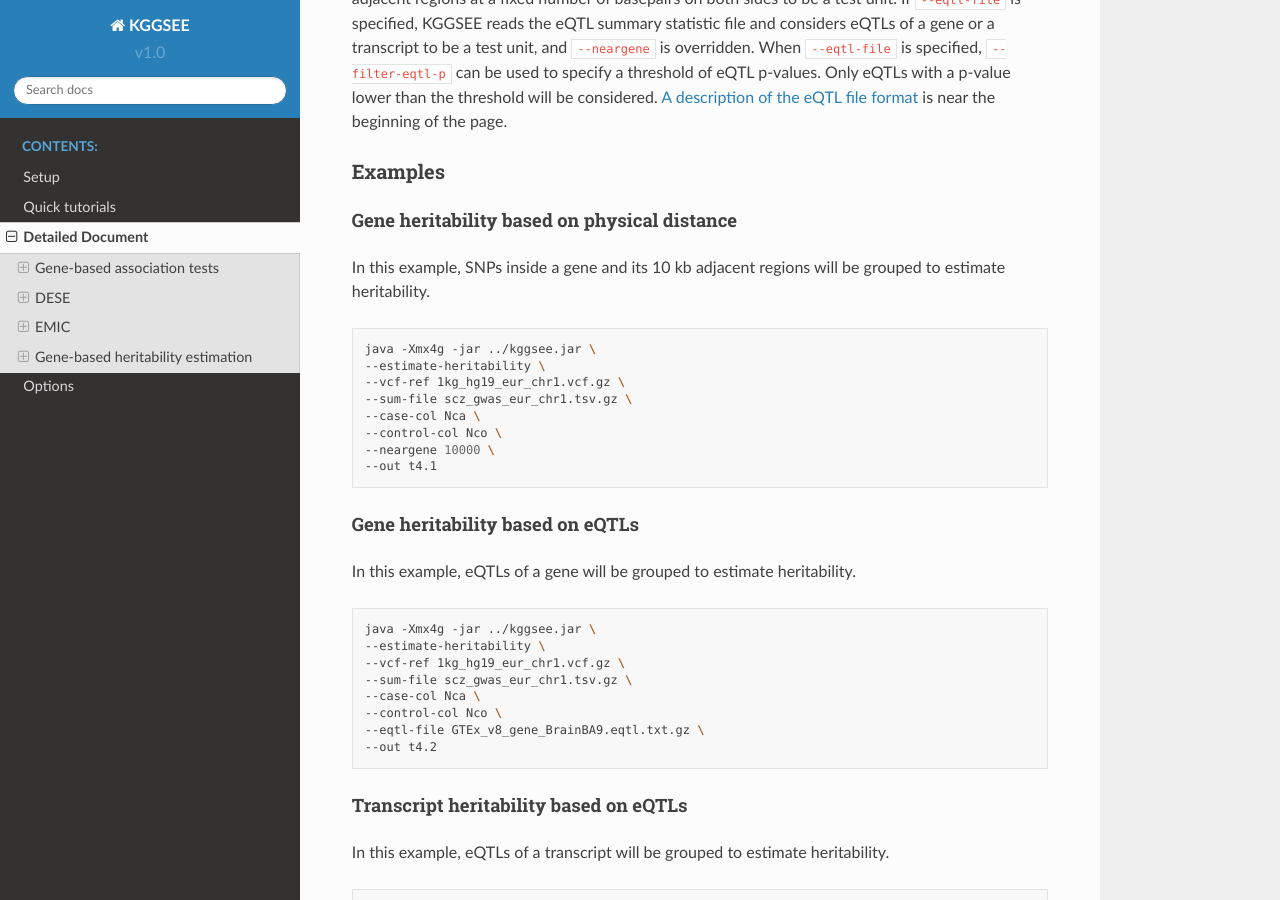
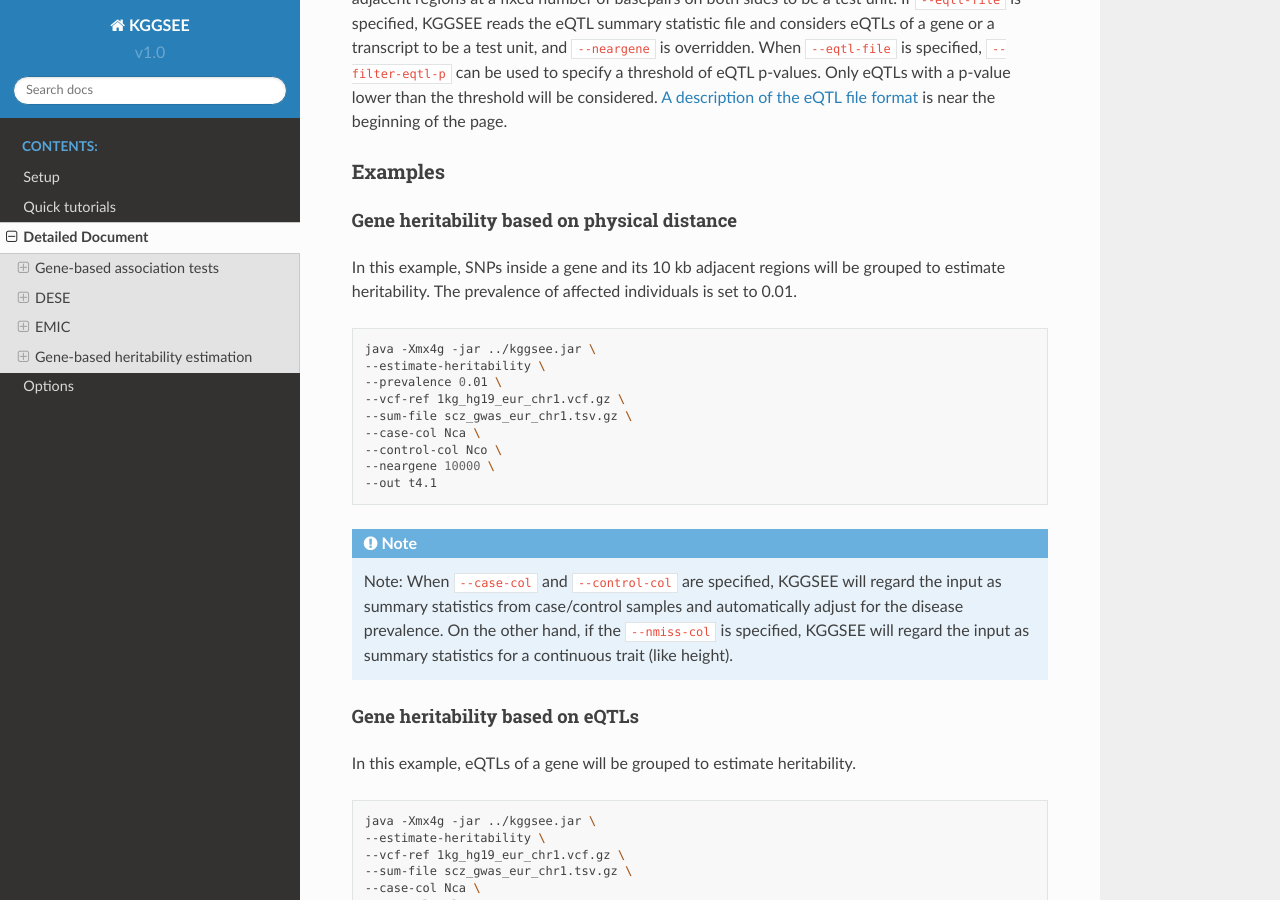
Before and after one commit to pmglab/KGGSEE, a Sphinx documentation site: the page built from doc/source/detailed_document.rst, in a window 1280 px wide and 900 px high, scrolled down 13553 px. Built offline with Sphinx 7.4.7 and the Read the Docs theme 2.0.0, drawn with Linux system fonts in a browser that asks for light colours.

Commit message:
Update detailed_document.rst

```diff
--- a/doc/source/detailed_document.rst
+++ b/doc/source/detailed_document.rst
@@ -609,18 +609,22 @@ Examples
 Gene heritability based on physical distance
 ~~~~~~~~~~~~~~~~~~~~~~~~~~~~~~~~~~~~~~~~~~~~
 
-In this example, SNPs inside a gene and its 10 kb adjacent regions will be grouped to estimate heritability.
+In this example, SNPs inside a gene and its 10 kb adjacent regions will be grouped to estimate heritability. The prevalence of affected individuals is set to 0.01.
 
 .. code:: shell
 
     java -Xmx4g -jar ../kggsee.jar \
     --estimate-heritability \
+    --prevalence 0.01 \
     --vcf-ref 1kg_hg19_eur_chr1.vcf.gz \
     --sum-file scz_gwas_eur_chr1.tsv.gz \
     --case-col Nca \
     --control-col Nco \
     --neargene 10000 \
     --out t4.1
+
+.. note::
+    Note: When ``--case-col`` and ``--control-col`` are specified, KGGSEE will regard the input as summary statistics from case/control samples and automatically adjust for the disease prevalence. On the other hand, if the ``--nmiss-col`` is specified, KGGSEE will regard the input as summary statistics for a continuous trait (like height).
 
 
 Gene heritability based on eQTLs
```
